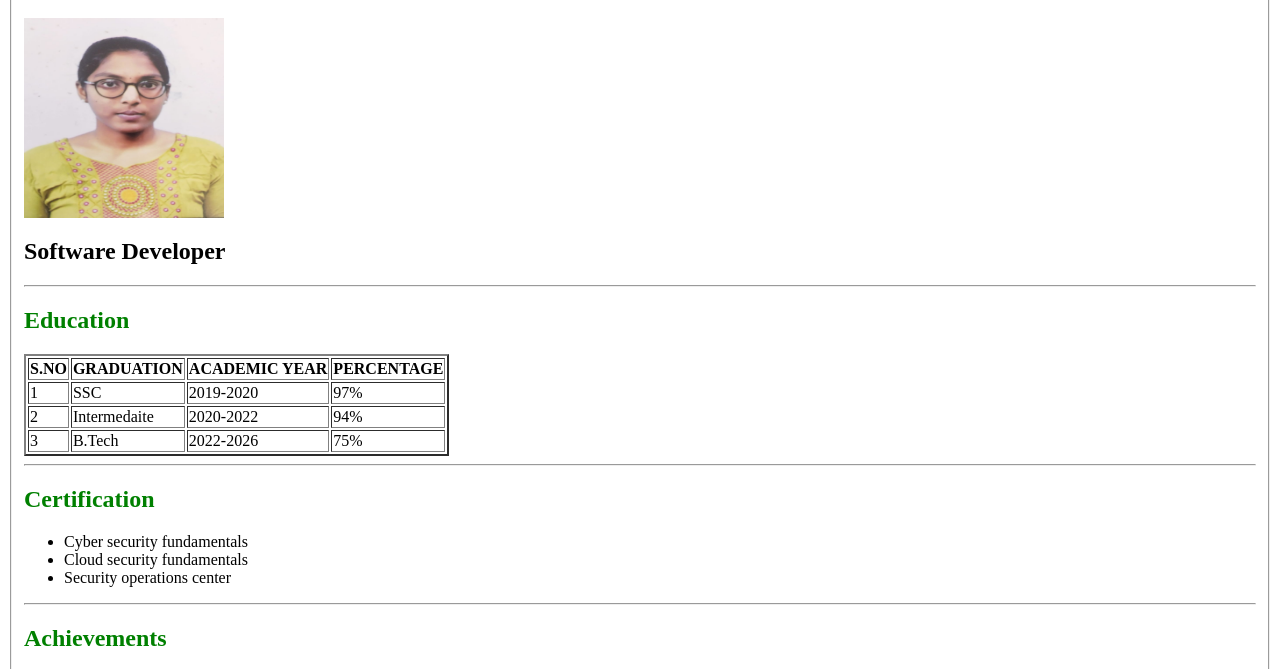
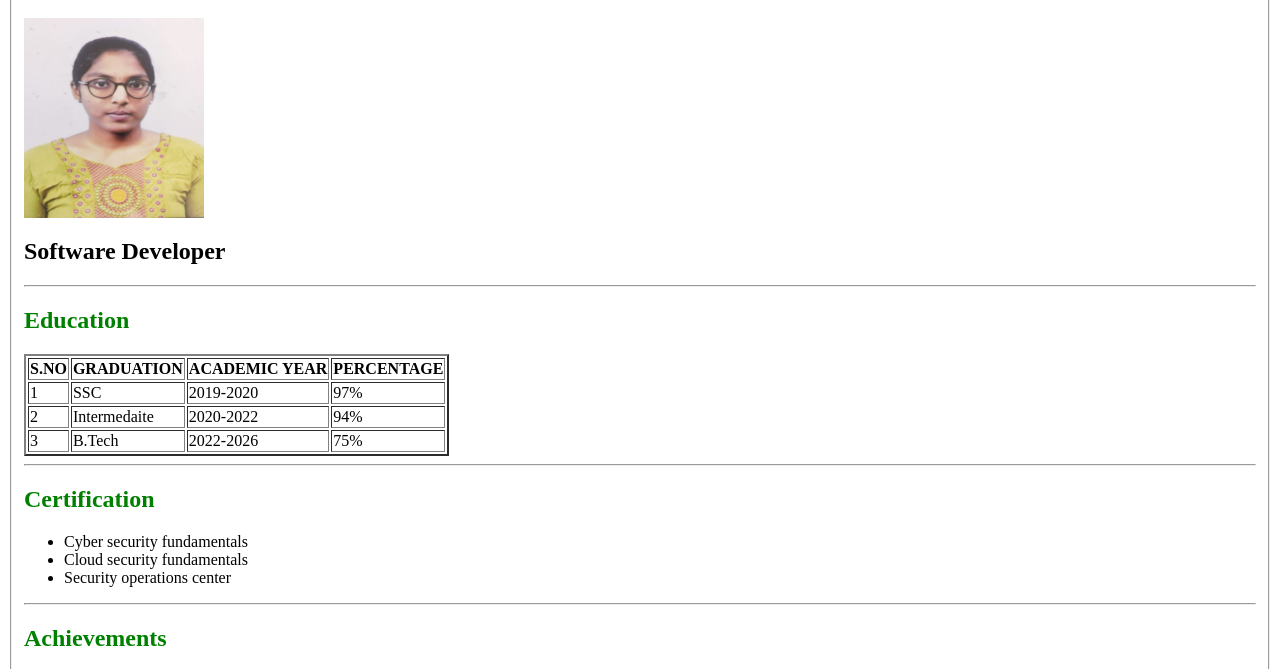
Before and after one commit to priya-9866/Resume, a plain HTML site: page index.html in a window 1280 px wide. Shown: the part 77-746 px from the top of the page. Drawn offline with Linux system fonts and the light colour scheme.

Commit message:
Update index.html

```diff
--- a/index.html
+++ b/index.html
@@ -5,7 +5,7 @@
       <form>
         <fieldset>
           <h1>PRIYANKA</h1>
-          <img src="image.jpg"alt="profile"height="200"width="200">
+          <img src="image.jpg"alt="profile"height="200"width="180">
           <h2>Software Developer</h2>
           <hr>
           <h2><font color="green">Education</font></h2>
```
